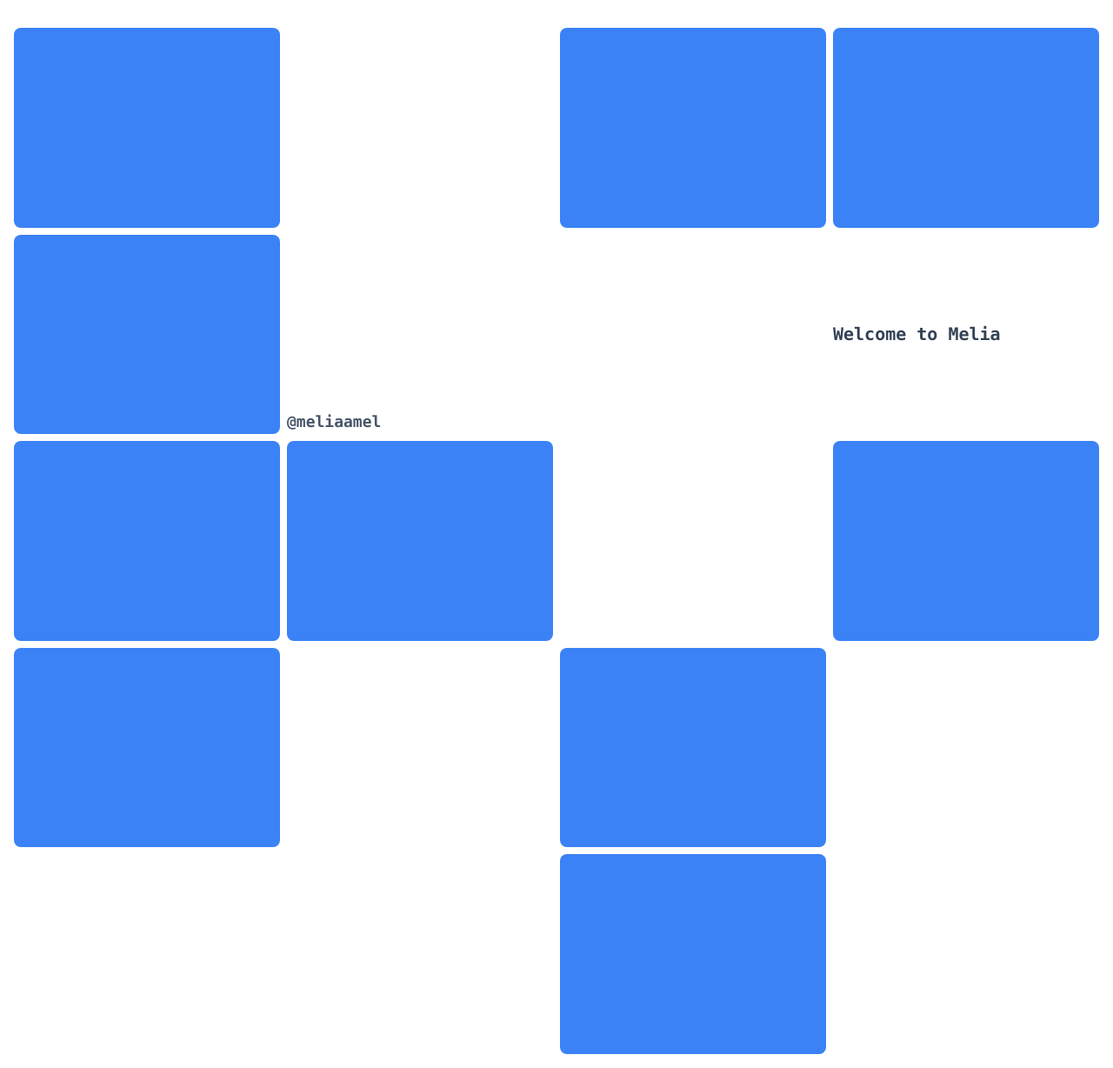
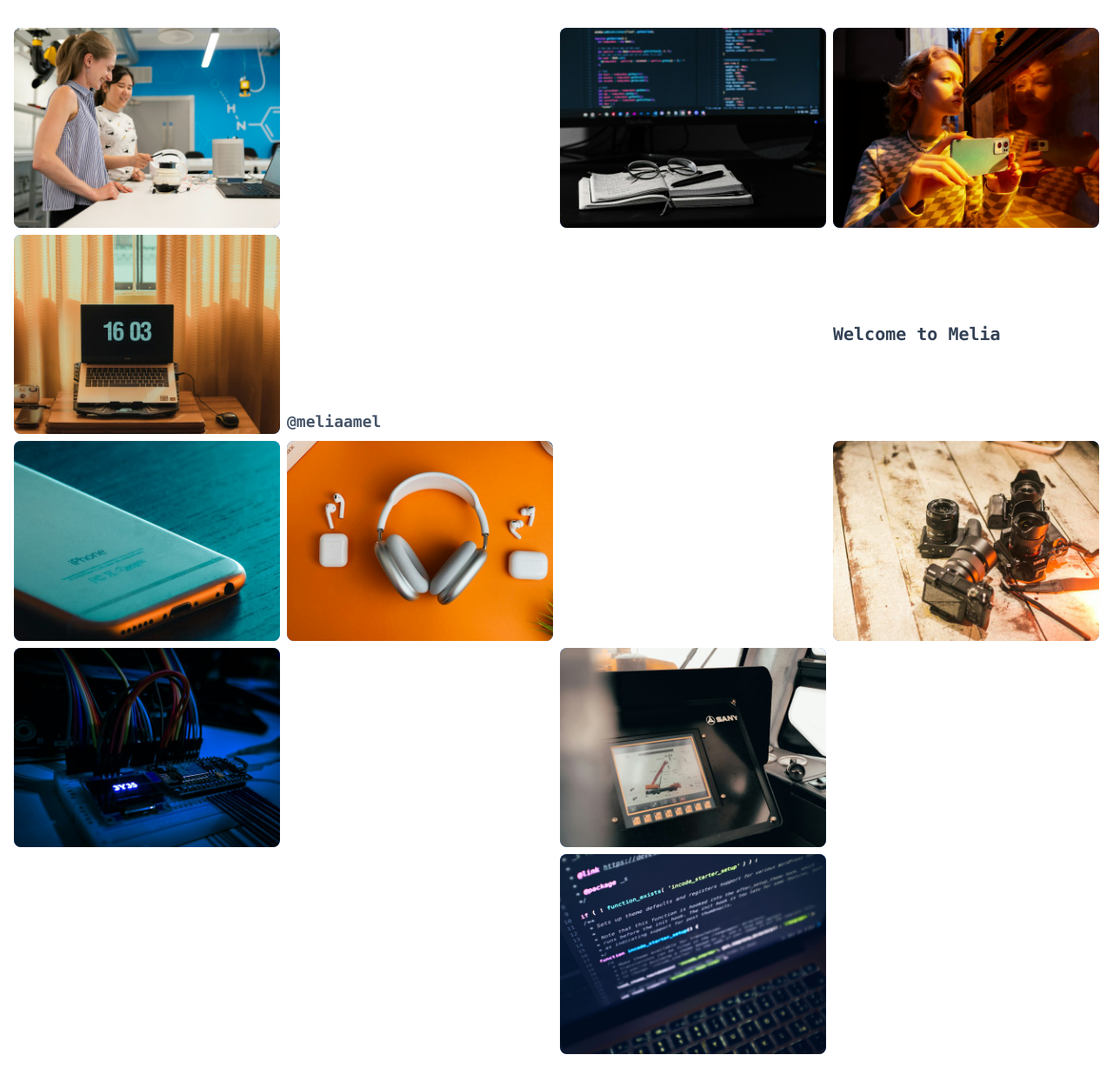
Before and after one commit to KevinMaulanaAtmaja/responsive-grid-image, a website: page index.html in a window 1280 px wide. Shown: the whole page at 87% size. Drawn offline with Linux system fonts and the light colour scheme; the site is published under a folder, as on GitHub Pages, so addresses that start at the root find nothing.

Commit message:
ubah src v1.2.0

```diff
--- a/index.html
+++ b/index.html
@@ -24,59 +24,59 @@
     <div class="bg-blue-500 aspect-[4/3] rounded-lg md:aspect-[3/4] xl:aspect-[4/3]
                 md:row-span-3 overflow-hidden group relative hover:scale-95 transition-all duration-500">
       <div
-        class="w-full h-full bg-[url('/src/img/2.jpg')] bg-cover bg-center absolute group-hover:scale-125 group-hover:rotate-12 transition-all duration-500">
+        class="w-full h-full bg-[url('img/2.jpg')] bg-cover bg-center absolute group-hover:scale-125 group-hover:rotate-12 transition-all duration-500">
       </div>
     </div>
     <div
       class="bg-blue-500 aspect-[4/3] rounded-lg md:aspect-[3/4] xl:aspect-[4/3] overflow-hidden group relative hover:scale-95 transition-all duration-500">
       <div
-        class="w-full h-full bg-[url('/src/img/3.jpg')] bg-cover bg-center absolute group-hover:scale-125 group-hover:rotate-12 transition-all duration-500">
+        class="w-full h-full bg-[url('img/3.jpg')] bg-cover bg-center absolute group-hover:scale-125 group-hover:rotate-12 transition-all duration-500">
       </div>
 
     </div>
     <div
       class="bg-blue-500 aspect-[4/3] rounded-lg md:aspect-[3/4] xl:aspect-[4/3] overflow-hidden group relative hover:scale-95 transition-all duration-500">
       <div
-        class="w-full h-full bg-[url('/src/img/4.jpg')] bg-cover bg-center absolute group-hover:scale-125 group-hover:rotate-12 transition-all duration-500">
+        class="w-full h-full bg-[url('img/4.jpg')] bg-cover bg-center absolute group-hover:scale-125 group-hover:rotate-12 transition-all duration-500">
       </div>
 
     </div>
     <div
       class="bg-blue-500 aspect-[4/3] rounded-lg md:aspect-[3/4] xl:aspect-[4/3] overflow-hidden group relative hover:scale-95 transition-all duration-500">
       <div
-        class="w-full h-full bg-[url('/src/img/5.jpg')] bg-cover bg-center absolute group-hover:scale-125 group-hover:rotate-12 transition-all duration-500">
+        class="w-full h-full bg-[url('img/5.jpg')] bg-cover bg-center absolute group-hover:scale-125 group-hover:rotate-12 transition-all duration-500">
       </div>
 
     </div>
     <div class="bg-blue-500 aspect-[4/3] rounded-lg md:aspect-[3/4] xl:aspect-[4/3]
             md:col-start-2 overflow-hidden group relative hover:scale-95 transition-all duration-500">
       <div
-        class="w-full h-full bg-[url('/src/img/6.jpg')] bg-cover bg-center absolute group-hover:scale-125 group-hover:rotate-12 transition-all duration-500">
+        class="w-full h-full bg-[url('img/6.jpg')] bg-cover bg-center absolute group-hover:scale-125 group-hover:rotate-12 transition-all duration-500">
       </div>
     </div>
     <div class="bg-blue-500 aspect-[4/3] rounded-lg md:aspect-[3/4] xl:aspect-[4/3]
                 md:col-start-4 overflow-hidden group relative hover:scale-95 transition-all duration-500">
       <div
-        class="w-full h-full bg-[url('/src/img/7.jpg')] bg-cover bg-center absolute group-hover:scale-125 group-hover:rotate-12 transition-all duration-500">
+        class="w-full h-full bg-[url('img/7.jpg')] bg-cover bg-center absolute group-hover:scale-125 group-hover:rotate-12 transition-all duration-500">
       </div>
     </div>
     <div
       class="bg-blue-500 aspect-[4/3] rounded-lg md:aspect-[3/4] xl:aspect-[4/3] overflow-hidden group relative hover:scale-95 transition-all duration-500">
       <div
-        class="w-full h-full bg-[url('/src/img/8.jpg')] bg-cover bg-center absolute group-hover:scale-125 group-hover:rotate-12 transition-all duration-500">
+        class="w-full h-full bg-[url('img/8.jpg')] bg-cover bg-center absolute group-hover:scale-125 group-hover:rotate-12 transition-all duration-500">
       </div>
 
     </div>
     <div class="bg-blue-500 aspect-[4/3] rounded-lg md:aspect-[3/4] xl:aspect-[4/3]
                 md:col-start-3 overflow-hidden group relative hover:scale-95 transition-all duration-500">
       <div
-        class="w-full h-full bg-[url('/src/img/9.jpg')] bg-cover bg-center absolute group-hover:scale-125 group-hover:rotate-12 transition-all duration-500">
+        class="w-full h-full bg-[url('img/9.jpg')] bg-cover bg-center absolute group-hover:scale-125 group-hover:rotate-12 transition-all duration-500">
       </div>
     </div>
     <div class="bg-blue-500 aspect-[4/3] rounded-lg md:aspect-[3/4] xl:aspect-[4/3]
                 md:col-start-3 overflow-hidden group relative hover:scale-95 transition-all duration-500">
       <div
-        class="w-full h-full bg-[url('/src/img/10.jpg')] bg-cover bg-center absolute group-hover:scale-125 group-hover:rotate-12 transition-all duration-500">
+        class="w-full h-full bg-[url('img/10.jpg')] bg-cover bg-center absolute group-hover:scale-125 group-hover:rotate-12 transition-all duration-500">
       </div>
     </div>
   </section>
```
Also changed, not shown: dist/final.css, dist/img/1.jpg (renamed from src/img/1.jpg), dist/img/10.jpg (renamed from src/img/10.jpg), dist/img/2.jpg (renamed from src/img/2.jpg), dist/img/3.jpg (renamed from src/img/3.jpg), dist/img/4.jpg (renamed from src/img/4.jpg), dist/img/5.jpg (renamed from src/img/5.jpg), dist/img/6.jpg (renamed from src/img/6.jpg), dist/img/7.jpg (renamed from src/img/7.jpg), dist/img/8.jpg (renamed from src/img/8.jpg), dist/img/9.jpg (renamed from src/img/9.jpg), dist/output.css.
